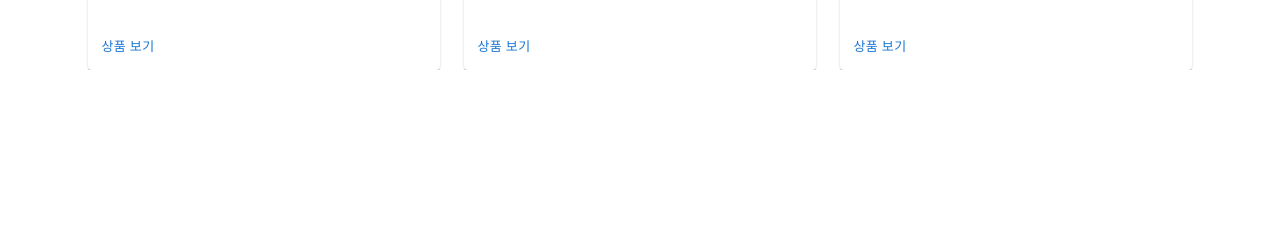
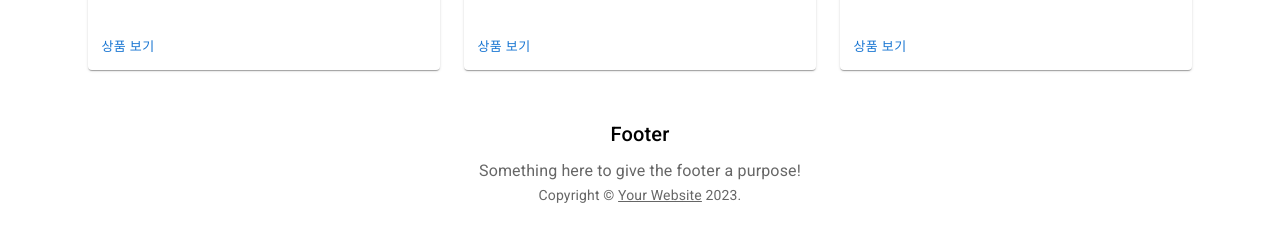
Before and after one commit to sung-woo-jang/seowasil_client, a React (Create React App) app: page / in a window 1280 px wide. Shown: the part 1185-1426 px from the top of the page. Before the commit the page ends 1255 px from the top, so only its background shows below. Built offline with nearby package versions, Linux system fonts and the light colour scheme; a web font is replaced by a local one.

Commit message:
Style: Footer 컴포넌트 추가

```diff
--- a/src/Layout/index.jsx
+++ b/src/Layout/index.jsx
@@ -1,6 +1,7 @@
 import { Container } from '@mui/material';
 import { Outlet } from 'react-router-dom';
 import AppBar from '../components/AppBar';
+import Footer from '../components/Footer';
 import Header from '../components/Header';
 
 const Layout = (props) => {
@@ -13,6 +14,10 @@ const Layout = (props) => {
                     <Outlet />
                 </main>
             </Container>
+            <Footer
+                title="Footer"
+                description="Something here to give the footer a purpose!"
+            />
         </>
     );
 };
--- /dev/null
+++ b/src/components/Footer/index.jsx
@@ -0,0 +1,42 @@
+import Box from '@mui/material/Box';
+import Container from '@mui/material/Container';
+import Typography from '@mui/material/Typography';
+import Link from '@mui/material/Link';
+
+function Copyright() {
+    return (
+        <Typography variant="body2" color="text.secondary" align="center">
+            {'Copyright © '}
+            <Link color="inherit" href="https://mui.com/">
+                Your Website
+            </Link>{' '}
+            {new Date().getFullYear()}
+            {'.'}
+        </Typography>
+    );
+}
+
+function Footer(props) {
+    const { description, title } = props;
+
+    return (
+        <Box component="footer" sx={{ bgcolor: 'background.paper', py: 6 }}>
+            <Container maxWidth="lg">
+                <Typography variant="h6" align="center" gutterBottom>
+                    {title}
+                </Typography>
+                <Typography
+                    variant="subtitle1"
+                    align="center"
+                    color="text.secondary"
+                    component="p"
+                >
+                    {description}
+                </Typography>
+                <Copyright />
+            </Container>
+        </Box>
+    );
+}
+
+export default Footer;
```
